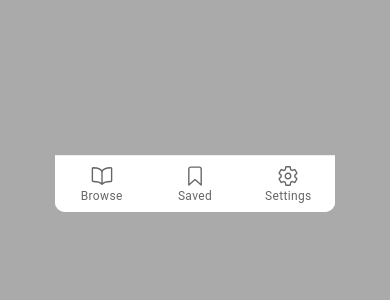
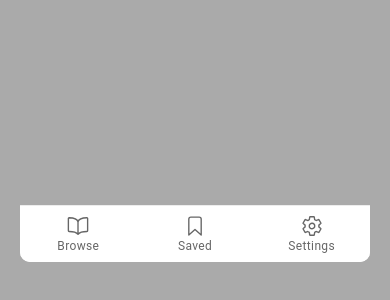
Before and after one commit to AnyThony/recipe-sample-app, a React (Create React App) app: page / in a window 390 px wide. Shown: the part 460-760 px from the top of the page. Built offline with nearby package versions, Linux system fonts and the light colour scheme.

Commit message:
semi-responsive resize

```diff
--- a/src/theme/variables.css
+++ b/src/theme/variables.css
@@ -228,8 +228,8 @@ http://ionicframework.com/docs/theming/ */
 }
 @media only screen and (min-device-width: 480px) {
   body {
-    width: 280px;
-    height: 500px;
+    width: 350px;
+    height: 600px;
     top: 50%;
     left: 50%;
     transform: translate(-50%, -50%);
```
Also changed, not shown: 8 other files (tests, documents, lock files or other folders).
